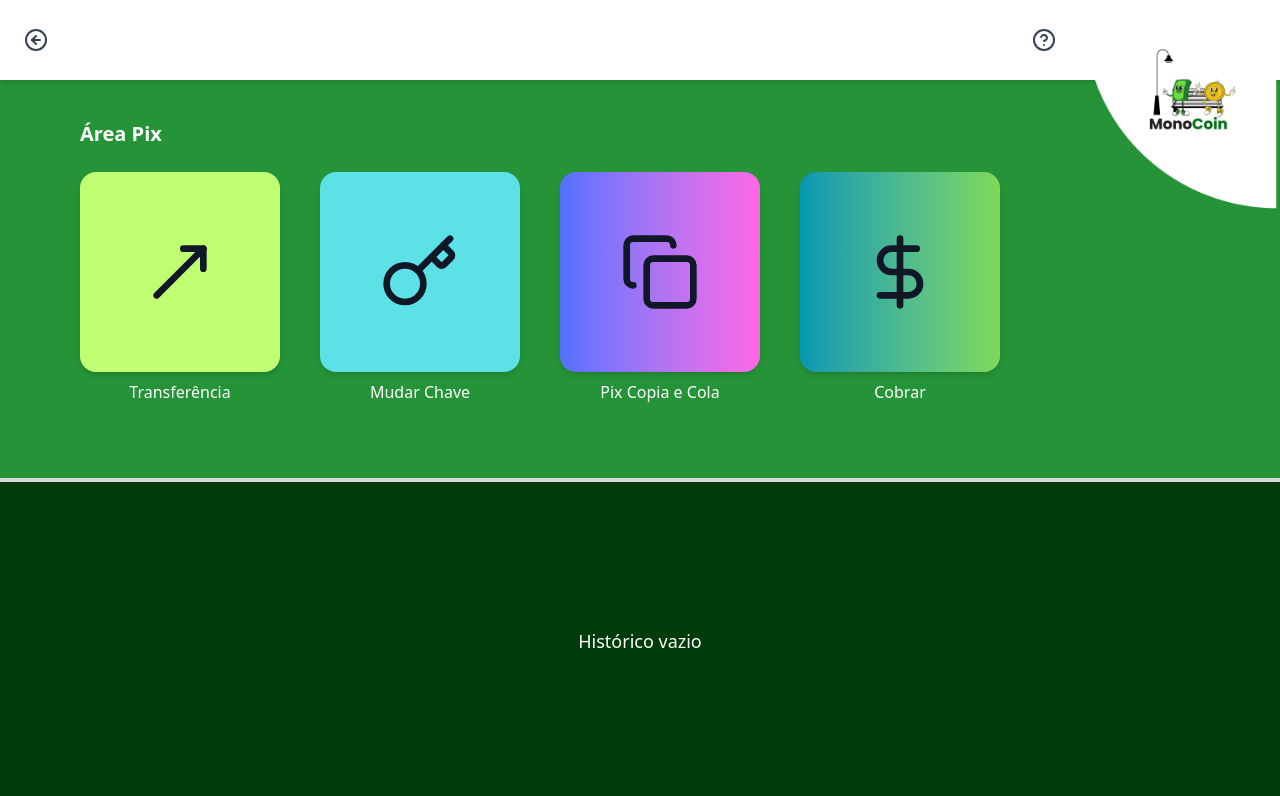
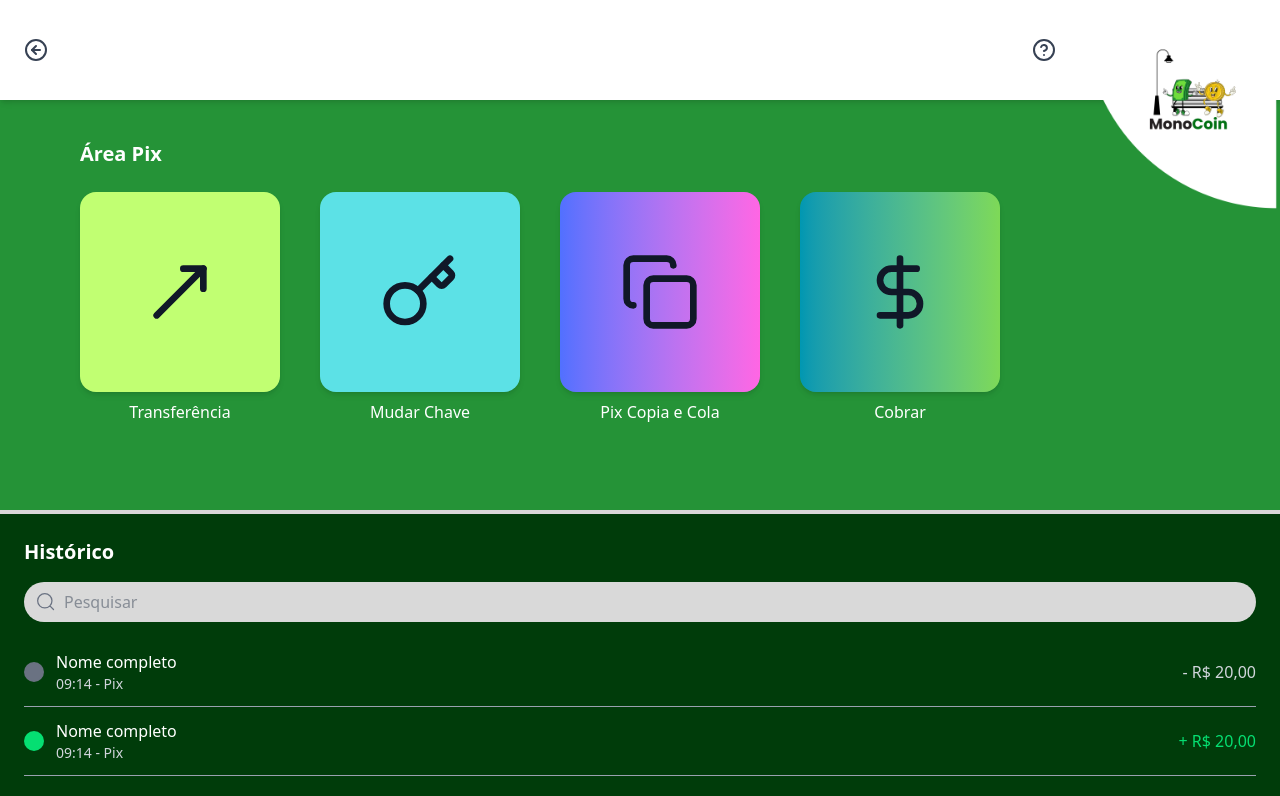
Before and after one commit to saraqwe123/PIProjeto, a React (Vite) app in the folder Frontend/: page /areapix in a window 1280 px wide. Shown: the top 796 px of the page. Built offline with nearby package versions, Linux system fonts and the light colour scheme.

Commit message:
histórico

```diff
--- a/Frontend/src/pages/AreaPix.jsx
+++ b/Frontend/src/pages/AreaPix.jsx
@@ -11,14 +11,17 @@ export function AreaPix() {
   return (
     <Pagina>
       <div className="flex flex-col w-full h-screen">
-        <header className="w-full h-20 bg-white flex items-center shadow-md relative z-10 px-6">
+        <header className="w-full h-25 bg-white flex items-center shadow-md relative z-10 px-6">
           <div className="flex justify-between items-center w-full">
-            <button className="">
-              <CircleArrowLeft className="w-6 h-6 text-gray-700" />
+            <button
+              onClick={() => window.location.href = "http://localhost:5173/inicio"}
+              className="text-gray-700 hover:text-green-500  transition-colors"
+            >
+              <CircleArrowLeft className="w-6 h-6" />
             </button>
 
-            <button className="">
-              <CircleQuestionMark className="w-6 h-6 text-gray-700 mr-50" />
+            <button className="text-gray-700 hover:text-green-500 transition-colors">
+              <CircleQuestionMark className="w-6 h-6 mr-50" />
             </button>
           </div>
 
@@ -29,7 +32,7 @@ export function AreaPix() {
           />
         </header>
 
-        <div className="w-full flex-1 bg-[#259337] flex flex-col items-start p-10">
+        <main className="w-full flex-1 bg-[#259337] flex flex-col items-start p-10">
           <p className="text-white font-bold text-xl mb-6 ml-10">Área Pix</p>
 
           <div className="flex gap-10 ml-10 flex-wrap">
@@ -53,15 +56,57 @@ export function AreaPix() {
               <p className="text-white mt-2">Cobrar</p>
             </div>
           </div>
-        </div>
+        </main>
 
         <hr  className="h-1 bg-[#d9d9d9] border-[#d9d9d9]"/>
 
-        <div className="w-full flex-1 bg-[#003c0a] flex justify-center items-center">
-          <p className="text-white text-lg">Histórico vazio</p>
+        <div className="w-full flex flex-col bg-[#003c0a] p-6">
+          <p className="text-white text-xl font-semibold mb-4">Histórico</p>
+          <div className="relative mb-4">
+            <input
+              type="text"
+              placeholder="Pesquisar"
+              className="w-full rounded-full px-10 py-2 bg-[#d9d9d9] text-gray-700 focus:outline-none"
+            />
+            <svg
+              xmlns="http://www.w3.org/2000/svg"
+              fill="none"
+              viewBox="0 0 24 24"
+              strokeWidth={1.5}
+              stroke="currentColor"
+              className="w-5 h-5 absolute left-3 top-2.5 text-gray-500"
+            >
+              <path
+                strokeLinecap="round"
+                strokeLinejoin="round"
+                d="M21 21l-4.35-4.35m0 0A7.5 7.5 0 104.5 4.5a7.5 7.5 0 0012.15 12.15z"
+              />
+            </svg>
+          </div>
+
+          <div className="flex items-center justify-between text-white border-b border-gray-400 py-3">
+            <div className="flex items-center gap-3">
+              <div className="w-5 h-5 bg-gray-500 rounded-full"></div>
+              <div>
+                <p className="font-medium">Nome completo</p>
+                <p className="text-sm text-gray-300">09:14 - Pix</p>
+              </div>
+            </div>
+            <p className="text-gray-300">- R$ 20,00</p>
+          </div>
+
+          <div className="flex items-center justify-between text-white border-b border-gray-400 py-3">
+            <div className="flex items-center gap-3">
+              <div className="w-5 h-5 bg-green-400 rounded-full"></div>
+              <div>
+                <p className="font-medium">Nome completo</p>
+                <p className="text-sm text-gray-300">09:14 - Pix</p>
+              </div>
+            </div>
+            <p className="text-green-400">+ R$ 20,00</p>
+          </div>
         </div>
       </div>
-
     </Pagina>
   );
 }
```
